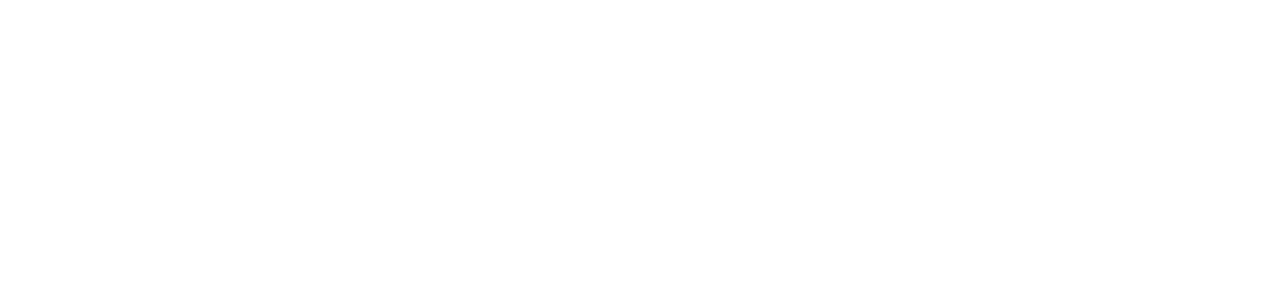
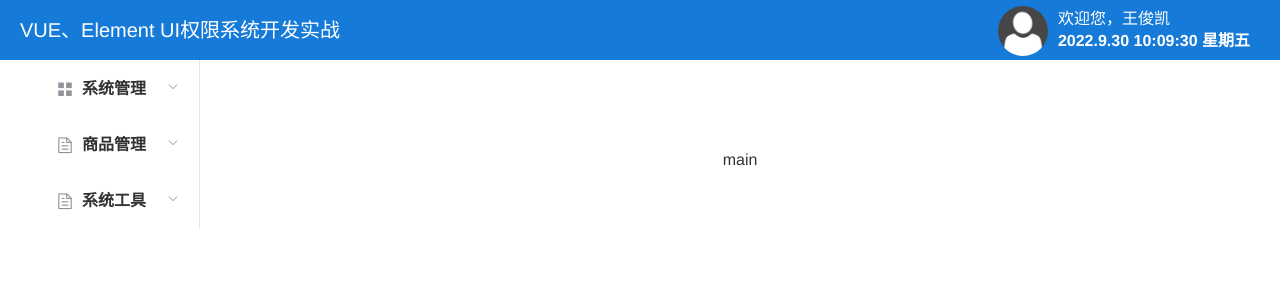
Before and after one commit to luzhengJ/authority, a Vue app: page /#/index in a window 1280 px wide. Shown: the top 300 px of the page. Built offline with nearby package versions, Linux system fonts and the light colour scheme.

Commit message:
feat(custom): 头部布局 侧边栏布局

```diff
--- /dev/null
+++ b/src/layout/AppAside/index.vue
@@ -0,0 +1,57 @@
+<template>
+  <div class="aside">
+    <el-menu
+      default-active="2"
+      background-color="#fff"
+      text-color="#303133"
+      active-text-color="#409eff"
+    >
+      <el-submenu index="1">
+        <template slot="title">
+          <i class="el-icon-menu"></i>
+          <span class="menu-title">系统管理</span>
+        </template>
+        <el-menu-item-group>
+          <el-menu-item index="1-1"> <i class="el-icon-document"></i> 机构管理</el-menu-item>
+          <el-menu-item index="1-2"> <i class="el-icon-user-solid"></i>用户管理</el-menu-item>
+          <el-menu-item index="1-3"> <i class="el-icon-setting"></i>角色管理</el-menu-item>
+          <el-menu-item index="1-4"> <i class="el-icon-user-solid"></i>权限管理</el-menu-item>
+        </el-menu-item-group>
+      </el-submenu>
+
+           <el-submenu index="2">
+        <template slot="title">
+          <i class="el-icon-document"></i>
+          <span class="menu-title">商品管理</span>
+        </template>
+        <el-menu-item-group>
+          <el-menu-item index="1-1"> <i class="el-icon-document"></i>分类管理</el-menu-item>
+        </el-menu-item-group>
+      </el-submenu>
+
+           <el-submenu index="3">
+        <template slot="title">
+          <i class="el-icon-document"></i>
+          <span class="menu-title">系统工具</span>
+        </template>
+        <el-menu-item-group>
+          <el-menu-item index="1-1"> <i class="el-icon-document"></i>日志管理</el-menu-item>
+          <el-menu-item index="1-2"> <i class="el-icon-document"></i>接口文档</el-menu-item>
+        </el-menu-item-group>
+      </el-submenu>
+    </el-menu>
+  </div>
+</template>
+<script>
+export default {
+
+}
+</script>
+<style lang="scss" scoped>
+.aside{
+    .menu-title{
+        font-weight: 600;
+        font-size: 16px;
+    }
+}
+</style>
--- /dev/null
+++ b/src/layout/AppHeader/index.vue
@@ -0,0 +1,69 @@
+<template>
+  <div class="header">
+    <h1>VUE、Element UI权限系统开发实战</h1>
+    <div class="user">
+      <el-dropdown :hide-on-click="false">
+        <span class="el-dropdown-link">
+          <div class="useImg">
+            <img src="../../img/1.png" alt="" class="img" />
+          </div>
+        </span>
+        <el-dropdown-menu slot="dropdown">
+          <el-dropdown-item>个人中心</el-dropdown-item>
+          <el-dropdown-item>还原数据</el-dropdown-item>
+          <el-dropdown-item>退出</el-dropdown-item>
+        </el-dropdown-menu>
+      </el-dropdown>
+
+      <div class="userinfo">
+        <p class="name">欢迎您，王俊凯</p>
+        <p class="time">2022.9.30 10:09:30 星期五</p>
+      </div>
+    </div>
+  </div>
+</template>
+<script>
+export default {
+    data () {
+        return {
+
+        }
+    }
+};
+</script>
+<style lang="scss" scoped>
+.header {
+  height: 60px;
+  background-color: rgb(22, 123, 216);
+  color: rgb(255, 255, 255);
+  display: flex;
+  justify-content: space-between;
+  align-items: center;
+  h1 {
+    float: left;
+    font-size: 20px;
+  }
+  .img {
+    width: 50px;
+    height: 50px;
+    margin-top: 4px;
+    border-radius: 50%;
+  }
+  .user {
+    display: flex;
+    color: #fff;
+    .userinfo {
+      display: flex;
+      flex-direction: column;
+      justify-content: center;
+      margin: 0 10px;
+      .time {
+        font-weight: 600;
+      }
+      .name {
+        margin-bottom: 6px;
+      }
+    }
+  }
+}
+</style>
--- /dev/null
+++ b/src/layout/AppMain/index.vue
@@ -0,0 +1,5 @@
+<template>
+    <div class="main">
+        main
+    </div>
+</template>
--- /dev/null
+++ b/src/layout/index.vue
@@ -0,0 +1,54 @@
+<template>
+ <el-container>
+  <el-header>
+    <app-header></app-header>
+  </el-header>
+  <el-container>
+    <el-aside width="200px">
+        <app-aside></app-aside>
+    </el-aside>
+    <el-main>
+        <app-main></app-main>
+    </el-main>
+  </el-container>
+</el-container>
+</template>
+<script>
+import AppHeader from "../layout/AppHeader"
+import AppAside from "../layout/AppAside"
+import AppMain from "../layout/AppMain"
+export default {
+    data () {
+        return {
+
+        }
+    },
+    components: {
+        AppHeader,
+        AppAside,
+        AppMain
+    }
+}
+</script>
+<style lang="scss" scoped>
+.el-header{
+    background-color: #167bd8;
+    height: 60px;
+    color: #fff;
+  }
+
+  .el-aside {
+    background-color: #fff;
+    color: #333;
+    height: 100vh;
+    text-align: center;
+    line-height: 200px;
+  }
+
+  .el-main {
+    background-color: #fff;
+    color: #333;
+    text-align: center;
+    line-height: 160px;
+  }
+</style>
--- a/src/router/index.js
+++ b/src/router/index.js
@@ -1,33 +1,32 @@
-import Vue from 'vue'
-import VueRouter from 'vue-router'
-import HomeView from '../views/HomeView.vue'
+import Vue from "vue";
+import VueRouter from "vue-router";
+import Login from "../views/Login";
 
-Vue.use(VueRouter)
+Vue.use(VueRouter);
 
 const routes = [
   {
-    path: '/',
-    name: 'home',
-    redirect:'/login',
-    component: HomeView
+    path: "/Login",
+    name: "login",
+    component: Login,
   },
   {
-    path: '/about',
-    name: 'about',
-    // route level code-splitting
-    // this generates a separate chunk (about.[hash].js) for this route
-    // which is lazy-loaded when the route is visited.
-    component: () => import(/* webpackChunkName: "about" */ '../views/AboutView.vue')
+    path: "/",
+    name: "layout",
+    redirect: "/index",
+    component: ()=>import("../layout"),
+    children:[{
+      path:"/index",
+      name:"index",
+      component: () => import("../layout/index.vue")
+    }
+  ]
   },
-  {
-    path: '/login',
-    name: 'Login',
-    component: () => import('../views/Login')
-  }
-]
+
+];
 
 const router = new VueRouter({
-  routes
-})
+  routes,
+});
 
-export default router
+export default router;
--- a/src/views/AboutView.vue
+++ /dev/null
@@ -1,5 +0,0 @@
-<template>
-  <div class="about">
-    <h1>This is an about page</h1>
-  </div>
-</template>
--- a/src/views/HomeView.vue
+++ /dev/null
@@ -1,18 +0,0 @@
-<template>
-  <div class="home">
-    <img alt="Vue logo" src="../assets/logo.png">
-    <HelloWorld msg="Welcome to Your Vue.js App"/>
-  </div>
-</template>
-
-<script>
-// @ is an alias to /src
-import HelloWorld from '@/components/HelloWorld.vue'
-
-export default {
-  name: 'HomeView',
-  components: {
-    HelloWorld
-  }
-}
-</script>
--- a/src/views/Login/index.vue
+++ b/src/views/Login/index.vue
@@ -76,7 +76,7 @@
       );
       console.log(response);
       if (response.data.token) {
-        this.$router.push("/about");
+        this.$router.push('/');
         this.$message.success("登录成功");
       }
     },
```
Also changed, not shown: src/img/1.png (added).
